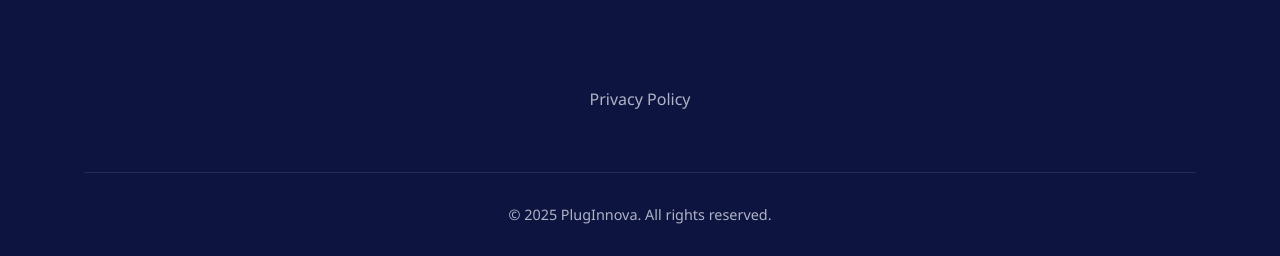
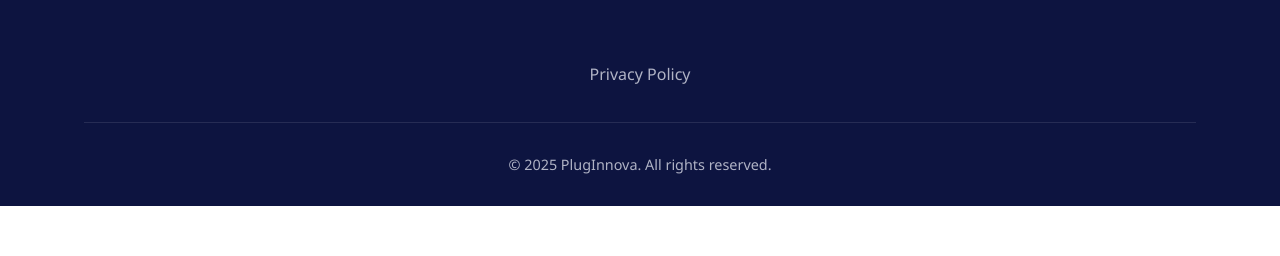
Before and after one commit to tabrejansary/PlugInnova, a plain HTML site: page index.html in a window 1280 px wide. Shown: the part 1638-1894 px from the top of the page. After the commit the page ends 1844 px from the top, so only its background shows below. Drawn offline with Linux system fonts and the light colour scheme.

Commit message:
Update index.html

```diff
--- a/index.html
+++ b/index.html
@@ -478,7 +478,7 @@ footer {
                 </p>
             </div>
 
-            <div class="footer-links" style="display: flex; justify-content: center; gap: 40px; margin: 30px 0;">
+            <div class="footer-links" style="display: flex; justify-content: center; gap: 40px; margin: 5px 0;">
                 <a href="#" style="color: var(--text-secondary); text-decoration: none; transition: var(--transition); font-weight: 500;">
                     Privacy Policy
                 </a>
```
